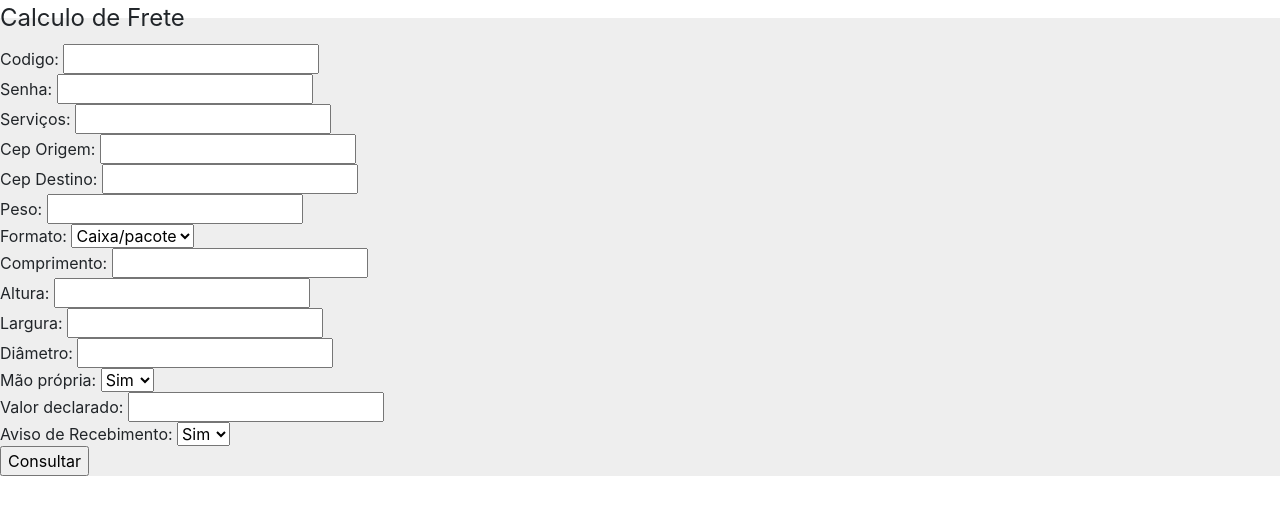
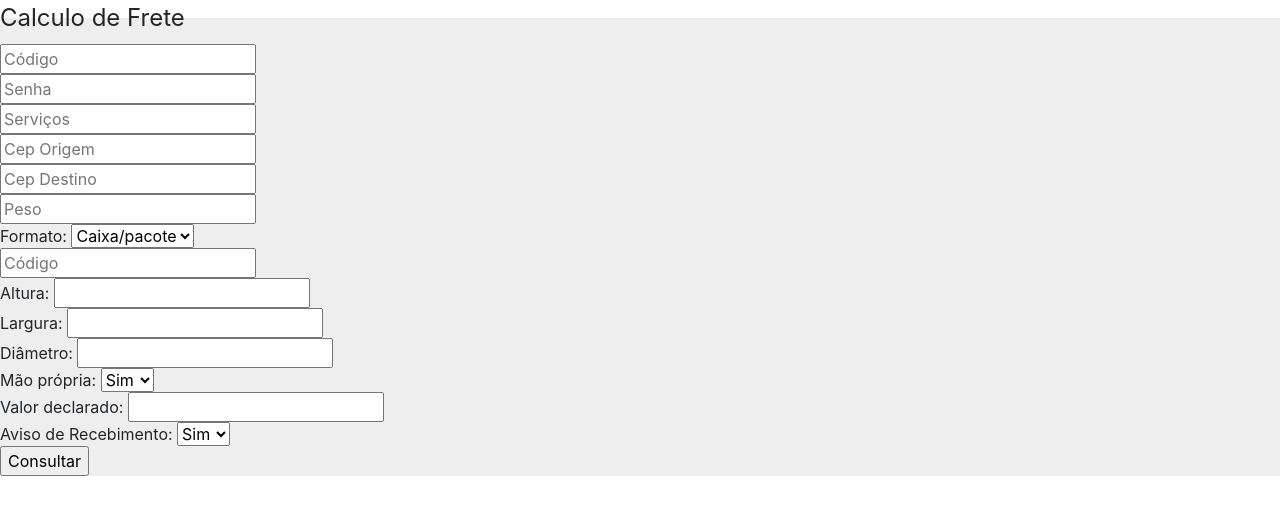
Before and after one commit to carlosTavares1/SistemaDosCorreios2_22_10_19, a plain HTML site: page WebApplicationCorreios/WebApplicationCorreios/Index.html in a window 1280 px wide. Drawn offline with Linux system fonts and the light colour scheme.

Commit message:
Bootstrap

```diff
--- a/WebApplicationCorreios/WebApplicationCorreios/Index.html
+++ b/WebApplicationCorreios/WebApplicationCorreios/Index.html
@@ -11,28 +11,22 @@
         <fieldset style="background: #EEEEEE;">
             <legend>Calculo de Frete</legend>
             <div>
-                <span style="width:130px;">Codigo:</span>
-                <span><input type="text" name="codigo" value=""></span>
+                <input type="text" name="codigo" value="" placeholder="Código" class=""/>
             </div>
             <div>
-                <span style="width:130px;">Senha:</span>
-                <span><input type="password" name="senha" value=""></span>
+                <input type="password" name="senha" value="" placeholder="Senha">
             </div>
             <div>
-                <span style="width:130px;">Serviços:</span>
-                <span><input type="text" name="servicos" value=""></span>
+                <input type="text" name="servicos" value="" placeholder="Serviços">
             </div>
             <div>
-                <span style="width:130px;">Cep Origem:</span>
-                <span><input type="text" name="cepori" value=""></span>
+                <span><input type="text" name="cepori" value="" placeholder="Cep Origem">
             </div>
             <div>
-                <span style="width:130px;">Cep Destino:</span>
-                <span><input type="text" name="cepdes" value=""></span>
+                <input type="text" name="cepdes" value="" placeholder="Cep Destino">
             </div>
             <div>
-                <span style="width:130px;">Peso:</span>
-                <span><input type="text" name="peso" value=""></span>
+                <input type="text" name="peso" value="" placeholder="Peso">
             </div>
             <div>
                 <span style="width:130px;">Formato:</span>
@@ -44,8 +38,7 @@
                 </span>
             </div>
             <div>
-                <span style="width:130px;">Comprimento:</span>
-                <span><input type="text" name="comprimento" value=""></span>
+                <input type="text" name="comprimento" value="" placeholder="Código">
             </div>
             <div>
                 <span style="width:130px;">Altura:</span>
```
Also changed, not shown: 1 other file.
